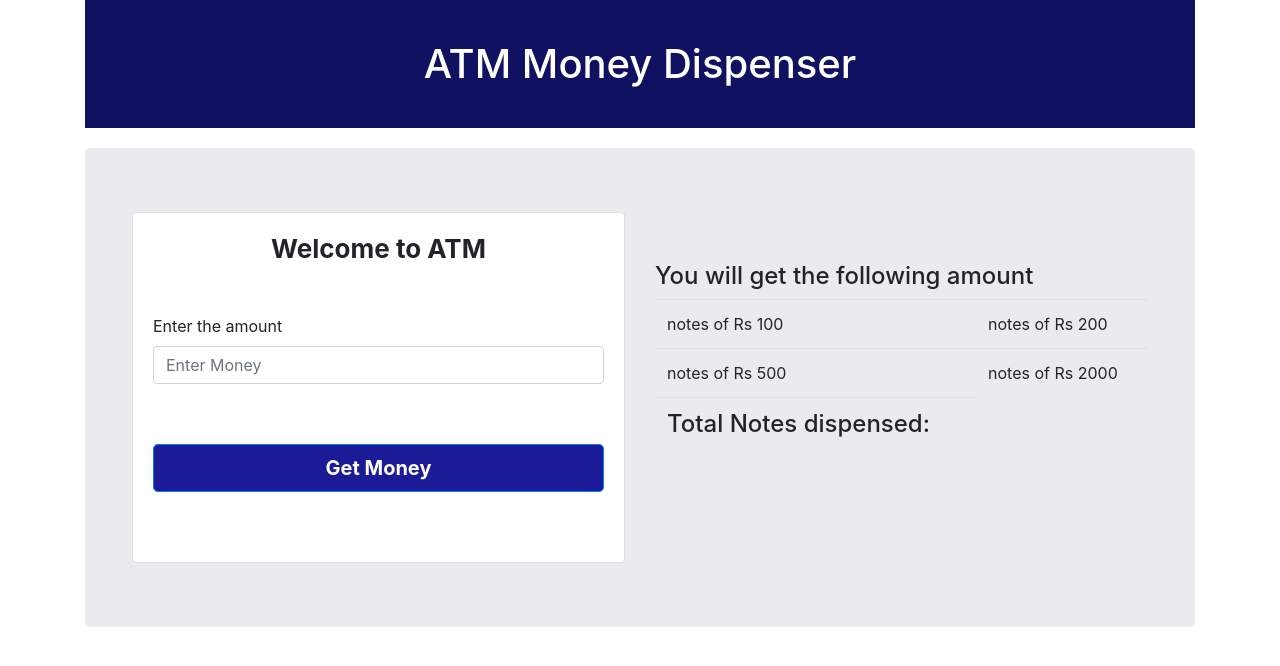
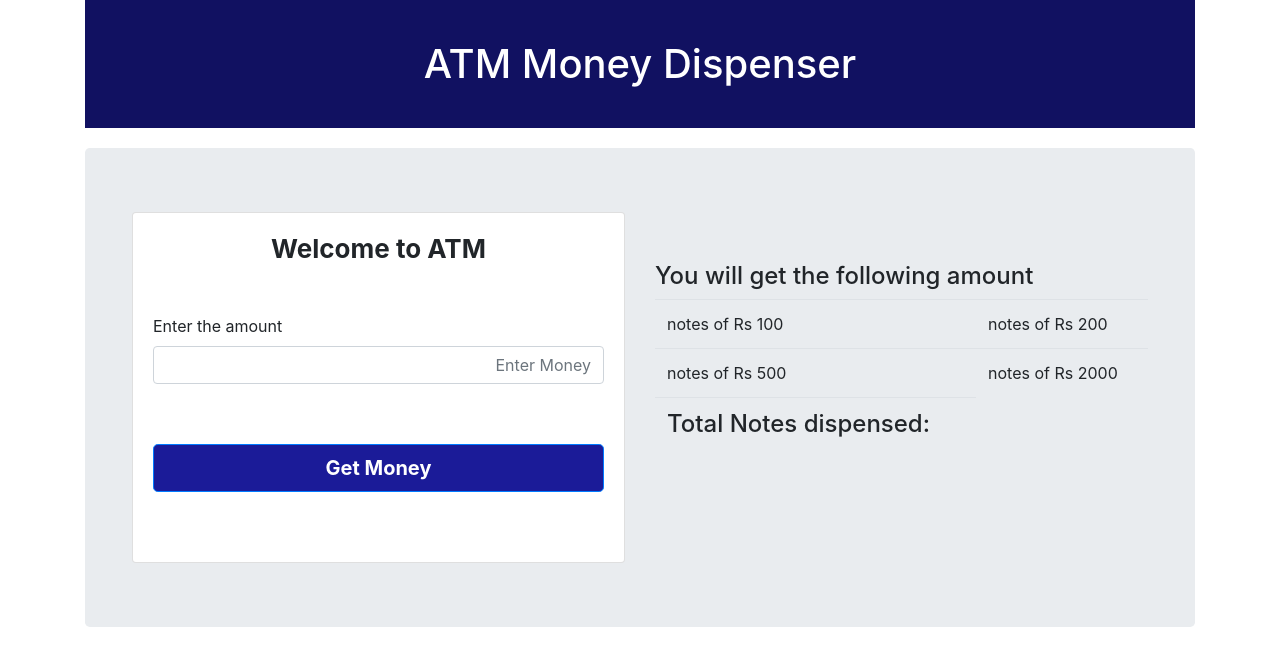
Before and after one commit to rbhatnagar318/atm-project, an Angular app: page / in a window 1280 px wide. Shown: the top 666 px of the page. Built offline with nearby package versions, Linux system fonts and the light colour scheme.

Commit message:
made input align right

```diff
--- a/src/app/components/atm-money-dispenser/atm-money-dispenser.component.html
+++ b/src/app/components/atm-money-dispenser/atm-money-dispenser.component.html
@@ -17,7 +17,7 @@
                 <form class="app-form">
                   <div class="form-group">
                     <label for="amountInput">Enter the amount</label>
-                    <input class="form-control" id="amountInput" [(ngModel)]="amount"  name="first" placeholder="Enter Money">
+                    <input class="form-control amountInput" id="amountInput" [(ngModel)]="amount"  name="first" placeholder="Enter Money">
                   </div>
                   <button type="button" class="btn btn-primary btn-lg btn-block get-money-btn" (click)="atmMoney()">Get Money</button>
                 </form>
--- a/src/app/components/atm-money-dispenser/atm-money-dispenser.component.scss
+++ b/src/app/components/atm-money-dispenser/atm-money-dispenser.component.scss
@@ -35,3 +35,7 @@ $white: #fff;
 .dispensed-columns {
     margin-top: 50px;
 }
+
+.amountInput {
+    text-align: right;
+}
```
